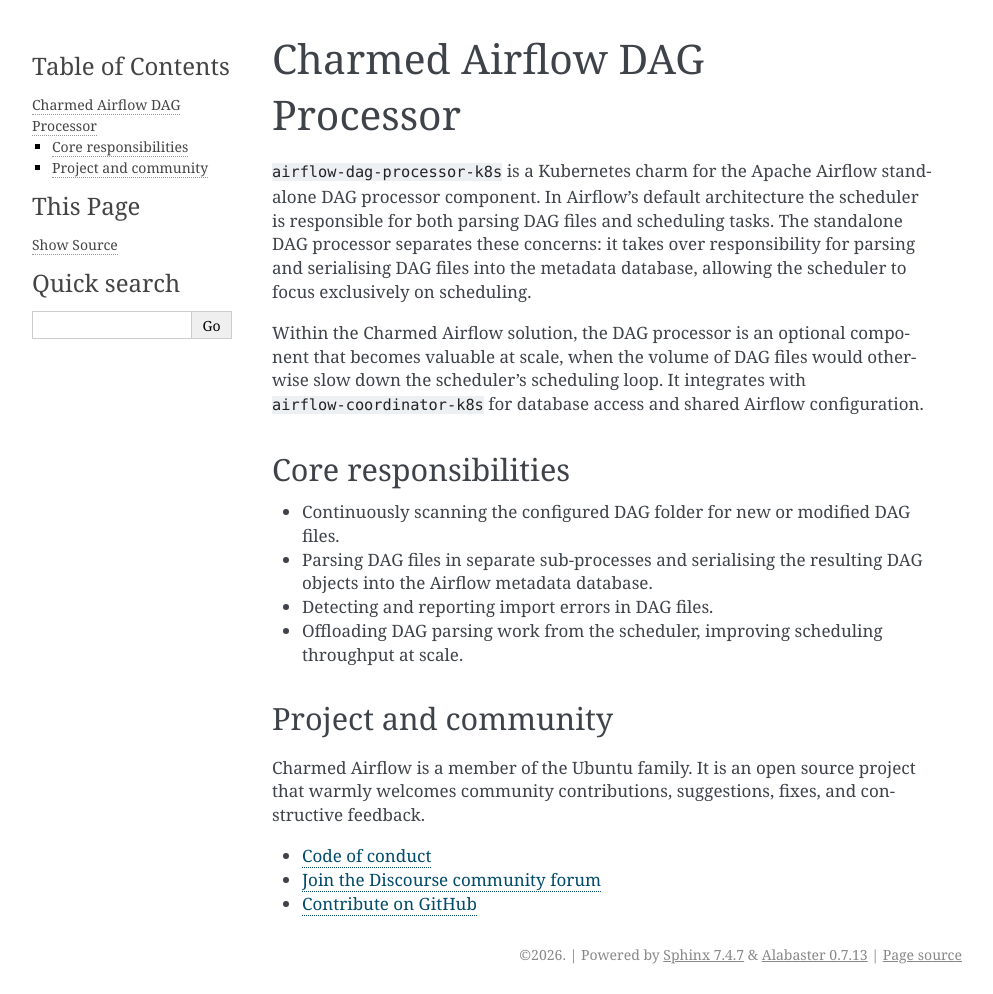
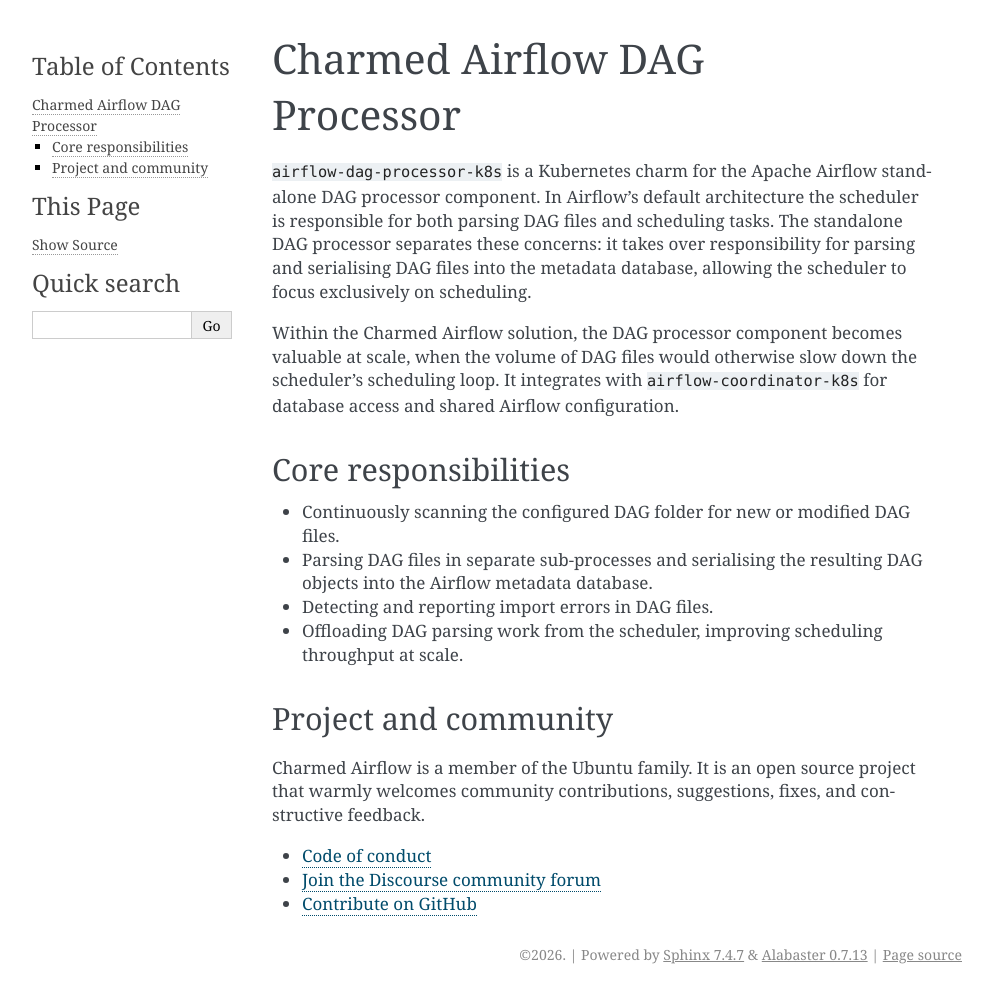
Before and after one commit to canonical/charmed-airflow-documentation, a Sphinx documentation site: the page built from docs/reference/charms/airflow-dag-processor.rst, in a window 1280 px wide. Shown: the whole page, without its empty margins (148-1141 px from the left). Built offline with Sphinx 7.4.7, drawn with Linux system fonts in a browser that asks for light colours.

Commit message:
skip: address feedback

```diff
--- a/docs/reference/charms/airflow-dag-processor.rst
+++ b/docs/reference/charms/airflow-dag-processor.rst
@@ -7,9 +7,9 @@
 it takes over responsibility for parsing and serialising DAG files into the metadata database,
 allowing the scheduler to focus exclusively on scheduling.
 
-Within the Charmed Airflow solution, the DAG processor is an optional component that becomes
-valuable at scale, when the volume of DAG files would otherwise slow down the scheduler's
-scheduling loop. It integrates with ``airflow-coordinator-k8s`` for database access and shared
+Within the Charmed Airflow solution, the DAG processor component becomes valuable at scale,
+when the volume of DAG files would otherwise slow down the scheduler's scheduling loop.
+It integrates with ``airflow-coordinator-k8s`` for database access and shared
 Airflow configuration.
 
 Core responsibilities
```
